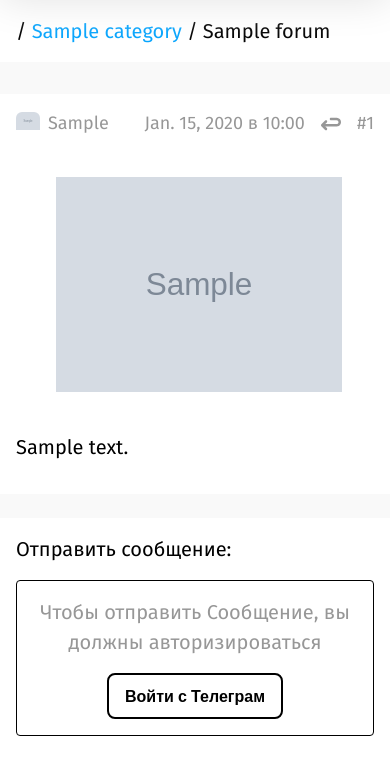
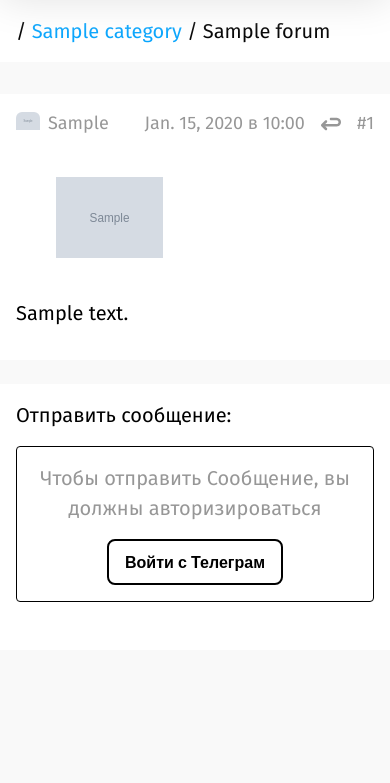
Before and after one commit to MaxDrg/Mi_forum, a Django app: page /forum-post?forum=1 in a window 390 px wide. Shown: the part 76-859 px from the top of the page. After the commit the page ends 678 px from the top, so only its background shows below. Run offline with Django 4.2, Linux system fonts and the light colour scheme; tables that the repository leaves empty hold one stand-in row (values such as "Sample post"); grey boxes marked "Sample" are stand-in pictures; some libraries are stand-ins or nearby versions.

Commit message:
mi_forum 0.0.8

```diff
--- a/forum/templates/assets/forum/css/style.css
+++ b/forum/templates/assets/forum/css/style.css
@@ -2195,7 +2195,13 @@ p {
   }
 }
 
+@media (max-width: 750px) {
+  .message__img {
+    max-width: 80%;
+  }
+}
+
 .message__img {
   margin: 40px;
-    max-width: 80%;
-}
+  max-width: 30%;
+}
```
